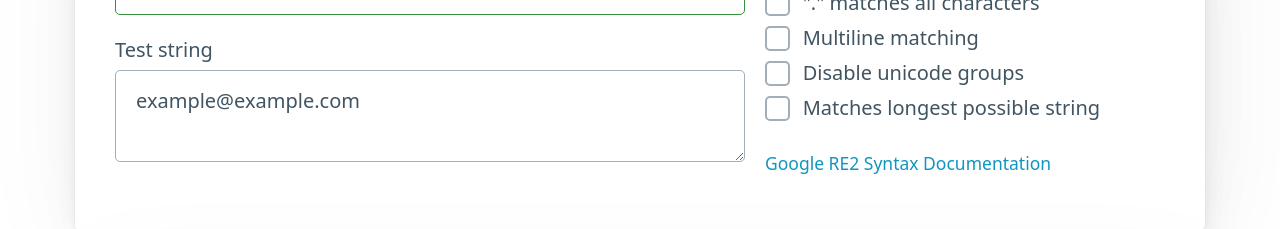
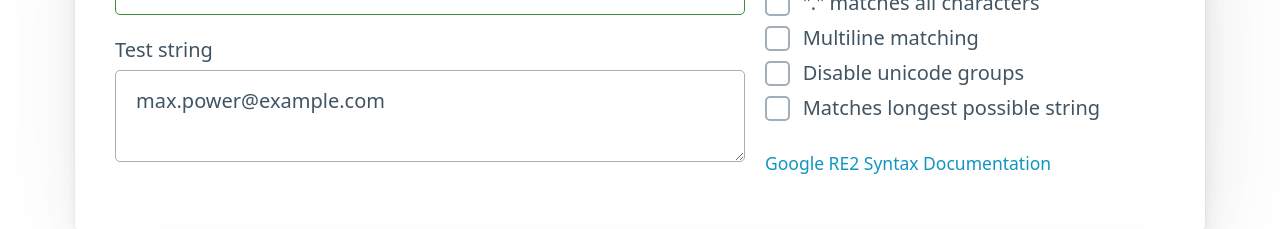
Before and after one commit to le0pard/re2js, a SvelteKit app: page / in a window 1280 px wide. Shown: the part 242-471 px from the top of the page. Built offline with nearby package versions, Linux system fonts and the light colour scheme.

Commit message:
Update test string example

```diff
--- a/src/routes/+page.svelte
+++ b/src/routes/+page.svelte
@@ -6,7 +6,7 @@
 	import round from 'lodash/round'
 
 	let regex = '(?P<name>[a-zA-Z0-9._%+-]+)@(?P<domain>[a-zA-Z0-9.-]+\\\.[a-zA-Z]{2,})'
-	let string = 'example@example.com'
+	let string = 'max.power@example.com'
 
 	let case_insensitive_flag = false
 	let dotall_flag = false
```
